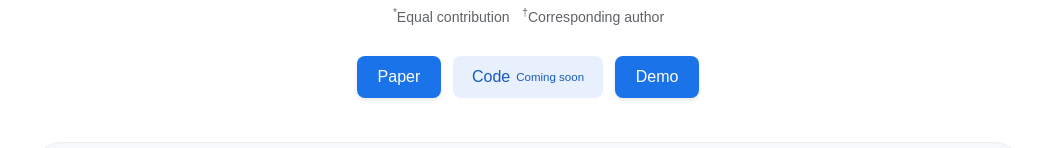
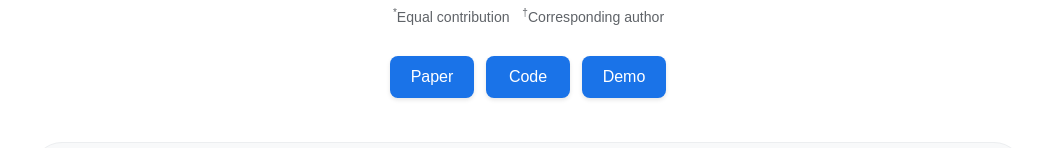
Before and after one commit to j-zhu23/CausalAlign-homepage, a plain HTML site: page index.html in a window 1280 px wide. Shown: the part 275-423 px from the top of the page, without its empty margins (112-1167 px from the left). Drawn offline with Linux system fonts and the light colour scheme; a web font is replaced by a local one.

Commit message:
Link project page to public CausalAlign code repository

```diff
--- a/index.html
+++ b/index.html
@@ -42,7 +42,7 @@
       <p class="contributions"><sup>*</sup>Equal contribution &nbsp; <sup>†</sup>Corresponding author</p>
       <div class="hero-links" aria-label="Project links">
         <a href="https://arxiv.org/abs/2603.02133" target="_blank" rel="noopener">Paper</a>
-        <span class="coming-soon" aria-label="Code coming soon">Code <small>Coming soon</small></span>
+        <a href="https://github.com/PKU-VaLuE-Lab/CausalAlign" target="_blank" rel="noopener">Code</a>
         <a href="#demo">Demo</a>
       </div>
     </header>
--- a/styles.css
+++ b/styles.css
@@ -61,7 +61,7 @@ button { font: inherit; }
   gap: 12px;
   margin-bottom: 38px;
 }
-.hero-links a, .hero-links .coming-soon {
+.hero-links a {
   display: inline-flex;
   align-items: center;
   justify-content: center;
@@ -77,15 +77,6 @@ button { font: inherit; }
   transition: background-color .2s ease, box-shadow .2s ease;
 }
 .hero-links a:hover { background: var(--blue-dark); box-shadow: 0 4px 9px #00000026; }
-.hero-links .coming-soon {
-  background: #e8f0fe;
-  box-shadow: none;
-  color: var(--blue-dark);
-  font-weight: 500;
-  cursor: default;
-}
-.hero-links .coming-soon small { font-size: .72em; }
-
 .panel {
   margin: 0 0 30px;
   padding: 30px;
```
Also changed, not shown: 1 other file.
